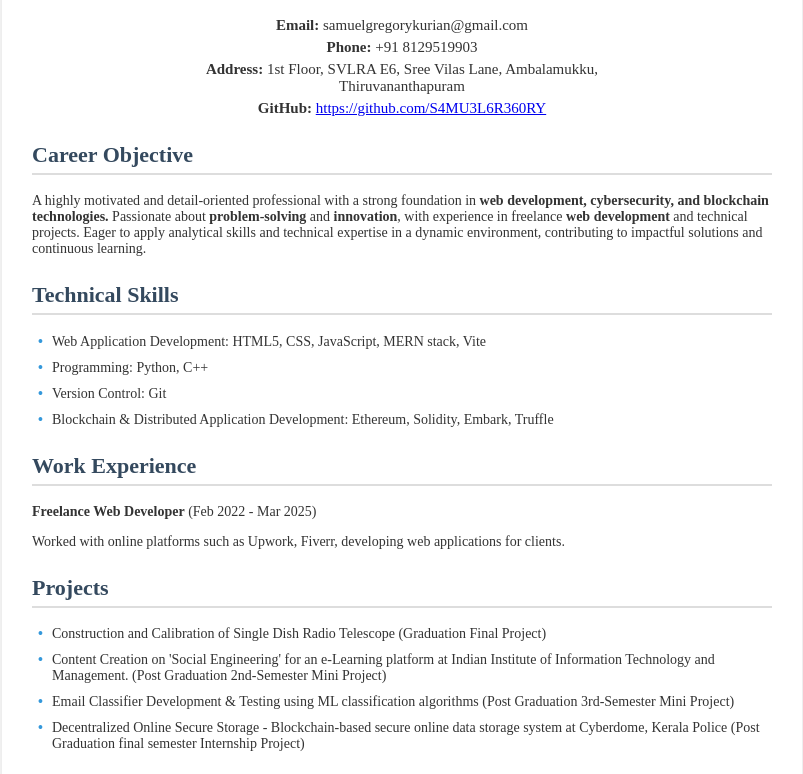
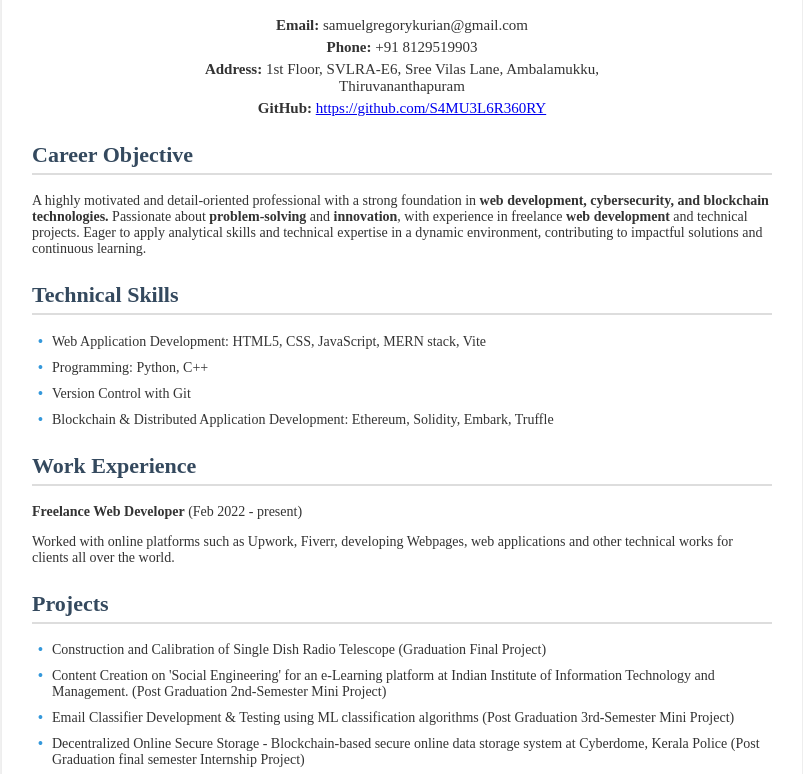
Before and after one commit to S4MU3L6R360RY/resume, a plain HTML site: page public/index.html in a window 1280 px wide. Shown: the part 275-1049 px from the top of the page, without its empty margins (238-1041 px from the left). Drawn offline with Linux system fonts and the light colour scheme.

Commit message:
Update index.html

```diff
--- a/public/index.html
+++ b/public/index.html
@@ -3,7 +3,7 @@
 <head>
     <meta charset="UTF-8">
     <meta name="viewport" content="width=device-width, initial-scale=1, shrink-to-fit=no">
-    <title>Samuel Gregory Kurian - Resume</title>
+    <title>Samuel Gregory - Resume</title>
     <link rel="stylesheet" href="styles.css">
 </head>
 <body>
@@ -15,7 +15,7 @@
         <div class="contact">
             <p><strong>Email:</strong> samuelgregorykurian@gmail.com</p>
             <p><strong>Phone:</strong> +91 8129519903</p>
-            <p><strong>Address:</strong> 1st Floor, SVLRA E6, Sree Vilas Lane, Ambalamukku, Thiruvananthapuram</p>
+            <p><strong>Address:</strong> 1st Floor, SVLRA-E6, Sree Vilas Lane, Ambalamukku, Thiruvananthapuram</p>
             <p><strong>GitHub:</strong> <a href="https://github.com/S4MU3L6R360RY" target="_blank">https://github.com/S4MU3L6R360RY</a></p>
         </div>
 
@@ -29,15 +29,15 @@
             <ul>
                 <li>Web Application Development: HTML5, CSS, JavaScript, MERN stack, Vite</li>
                 <li>Programming: Python, C++</li>
-                <li>Version Control: Git</li>
+                <li>Version Control with Git</li>
                 <li>Blockchain & Distributed Application Development: Ethereum, Solidity, Embark, Truffle</li>
             </ul>
         </div>
 
         <div class="section">
             <h2>Work Experience</h2>
-            <p><strong>Freelance Web Developer</strong> (Feb 2022 - Mar 2025)</p>
-            <p>Worked with online platforms such as Upwork, Fiverr, developing web applications for clients.</p>
+            <p><strong>Freelance Web Developer</strong> (Feb 2022 - present)</p>
+            <p>Worked with online platforms such as Upwork, Fiverr, developing Webpages, web applications and other technical works for clients all over the world.</p>
         </div>
 
         <div class="section">
```
